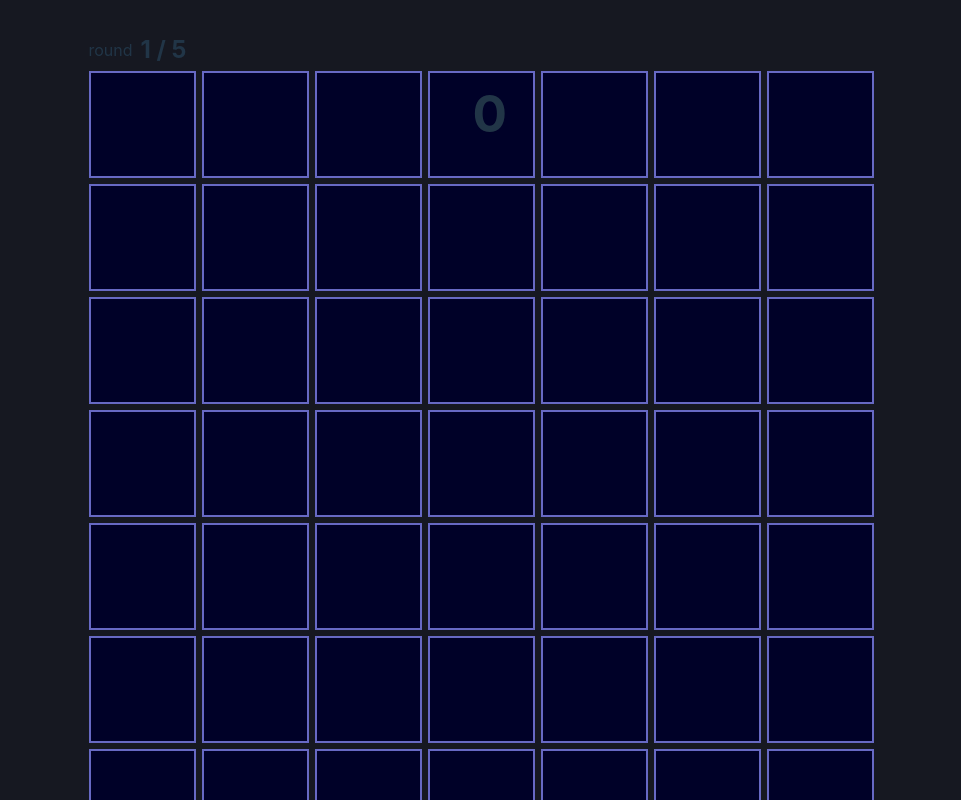
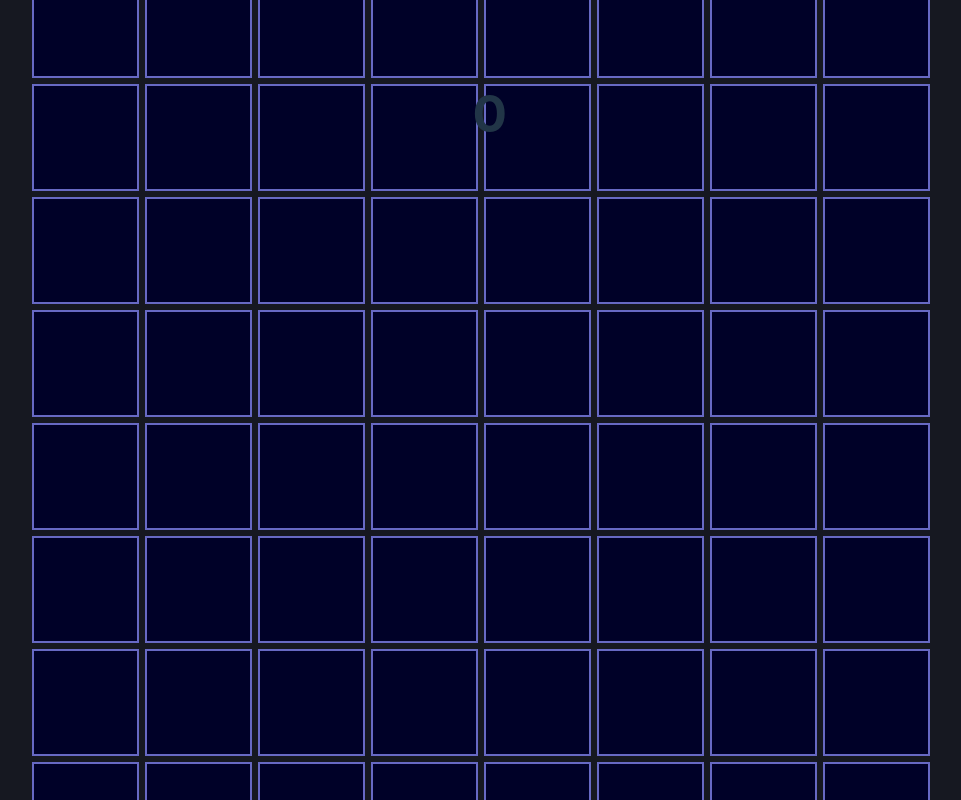
Before and after one commit to colespen/brainer, a React (Vite) app: page / in a window 1280 px wide. Shown: the top 800 px of the page, without its empty margins (159-1120 px from the left). Built offline with nearby package versions, Linux system fonts and the light colour scheme.

Commit message:
basic functionality complete, sort out rounds and high score display

```diff
--- a/src/components/GameBoard.tsx
+++ b/src/components/GameBoard.tsx
@@ -12,6 +12,7 @@ const GameBoard = () => {
   const [cardsFound, setcardsFound] = useState<number>(0);
   const [totalFound, setTotalFound] = useState<number>(0);
   const [isNewRound, setIsNewRound] = useState<boolean>(true);
+  const [isRevealed, setIsRevealed] = useState<boolean>(false);
   const [alert, setAlert] = useState<string | null>(null);
   const [isWin, setIsWin] = useState<boolean>(false);
   const [isLoss, setIsLoss] = useState<boolean>(false);
@@ -23,9 +24,9 @@ const GameBoard = () => {
   // console.log(roundData);
 
   // SETTINGS temp harcode
-  const gridN = 7; // TODO: make styling flexible with grid change
+  const gridN = 8;
   const paintMax = 0.15; // difficulty / .1
-  const revealDelay = 1475; // 475
+  const revealDelay = 1490; // 475
 
   const { state, totalColorCards } = useGenerateCardData(
     gridN,
@@ -74,7 +75,7 @@ const GameBoard = () => {
       const newRoundTimeout = setTimeout(() => {
         setAlert(null);
         setIsNewRound(false);
-        // FACE UP NO CLICK
+        setIsRevealed(true)
         setFlippedCards(cardIdList); // turn cards face up
         if (flippedCards.length) setRoundCount((prev) => prev + 1);
       }, 3500);
@@ -84,14 +85,14 @@ const GameBoard = () => {
         clearTimeout(newRoundTimeout);
       };
     } else {
-      // FACE UP NO CLICK
+      setIsRevealed(true)
       setFlippedCards(cardIdList); // turn cards face up
 
       // handle card turnover for start of round
       const gridResetTimeout = setTimeout(() => {
         setAlert(null);
         setFlippedCards([]); // face down
-        // FACE DOWN CLICK OK
+        setIsRevealed(false)
       }, revealDelay);
       return () => clearTimeout(gridResetTimeout);
     }
@@ -152,7 +153,9 @@ const GameBoard = () => {
           </h2>
         </span>
 
-        <h1 className="game-alert">{alert || cardsFound}</h1>
+        <h1 className="game-alert">
+          {alert || (cardsFound < totalColorCards ? cardsFound : alert)}
+        </h1>
       </div>
       <div
         className="game-board"
@@ -170,7 +173,7 @@ const GameBoard = () => {
             isLoss={isLoss}
             isWin={isWin}
             isNewRound={isNewRound}
-            isRevealed={flippedCards.length === gridN * gridN}
+            isRevealed={isRevealed}
           />
         ))}
       </div>
@@ -180,7 +183,7 @@ const GameBoard = () => {
             {totalFound +
               (isNewRound || flippedCards.length === cardData.length
                 ? 0
-                : flippedCards.length)}
+                : cardsFound)}
           </h3>
           <p>points</p>
         </span>
--- a/src/index.css
+++ b/src/index.css
@@ -15,9 +15,9 @@
 }
 
 #root {
-  /* height: 60vh; */
-  margin-top: auto;
+  /* height: 75vh; */
   max-width: 1280px;
+  margin-top: 15%;
   padding: 2rem;
   text-align: center;
 }
@@ -36,6 +36,7 @@ body {
   display: flex;
   place-items: center;
   justify-content: center;
+  align-items: center;
   min-width: 320px;
   min-height: 100vh;
   background-color: #161821;
```
